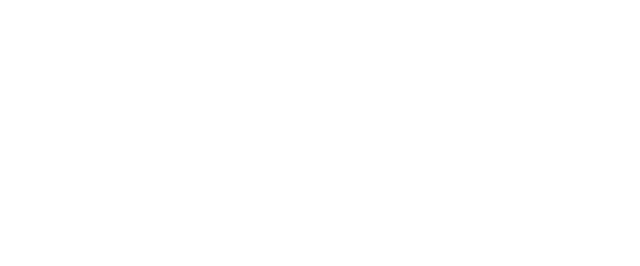
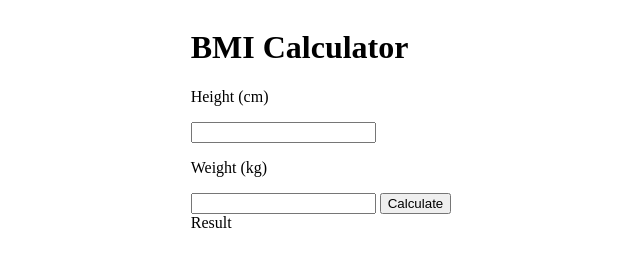
Before and after one commit to Hamadullah12/BMI-Calculator, a plain HTML site: page index.html in a window 1280 px wide. Shown: the whole page, without its empty margins (319-959 px from the left). Drawn offline with Linux system fonts and the light colour scheme.

Commit message:
started work on html

```diff
--- a/index.html
+++ b/index.html
@@ -1,11 +1,27 @@
 <!DOCTYPE html>
 <html lang="en">
+
 <head>
     <meta charset="UTF-8">
     <meta name="viewport" content="width=device-width, initial-scale=1.0">
-    <title>Document</title>
+    <link rel="stylesheet" href="style.css">
+    <title>BMI Calculator</title>
 </head>
+
 <body>
+    <div class="container">
+        <h1>BMI Calculator</h1>
 
+        <p>Height (cm)</p>
+        <input type="text">
+
+        <p>Weight (kg)</p>
+        <input type="text">
+
+        <button>Calculate</button>
+
+        <div>Result</div>
+    </div>
 </body>
+
 </html>
--- a/style.css
+++ b/style.css
@@ -0,0 +1,5 @@
+body{
+    display: flex;
+    justify-content: center;
+}
+div
```
